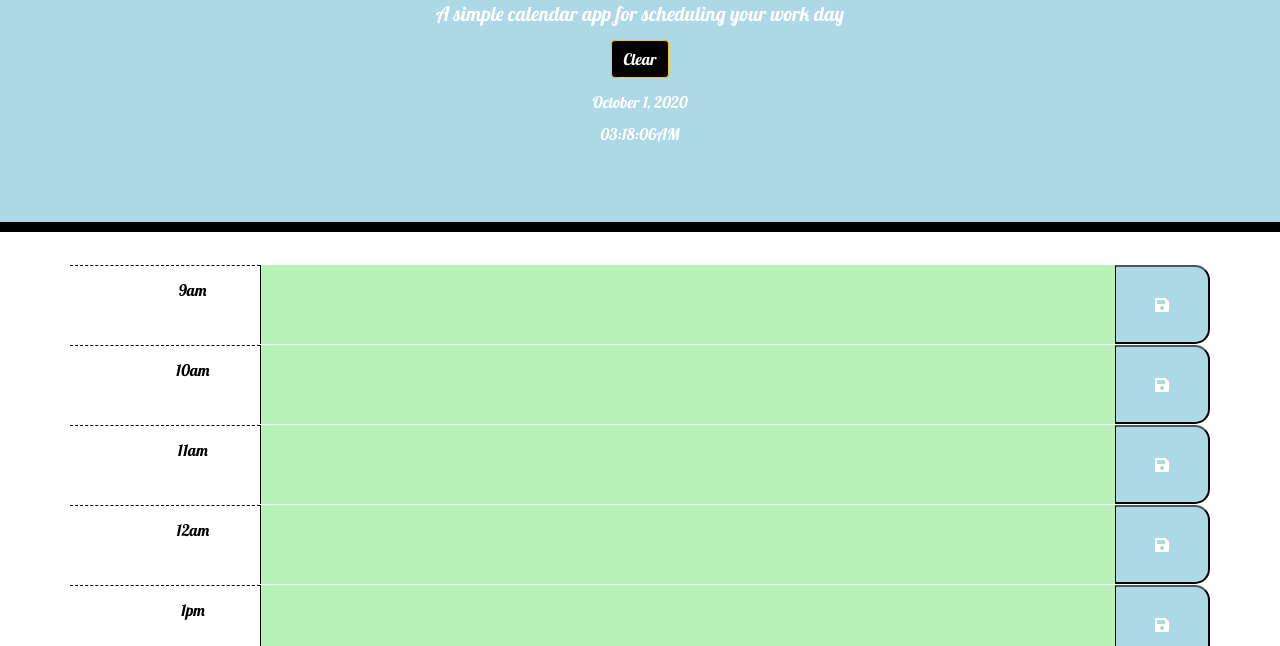
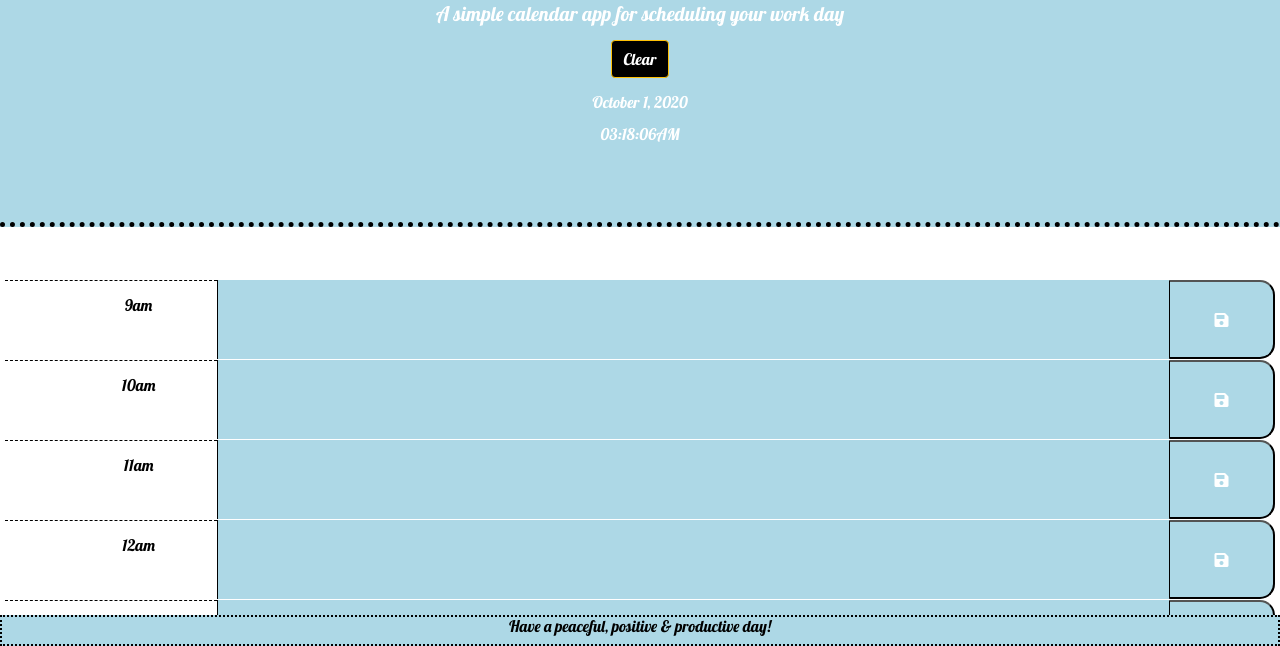
Before and after one commit to TriciaRoush/hw5-workdayscheduler, a plain HTML site: page index.html in a window 1280 px wide. Shown: the part 154-800 px from the top of the page. Drawn offline with nearby package versions, Linux system fonts and the light colour scheme.

Commit message:
Added javascript & CSS files and project README.

```diff
--- a/index.html
+++ b/index.html
@@ -22,7 +22,8 @@
     </header>
 
     <!-- Timeblocks begin here -->
-    <div class="container main">
+    <div class="card-lrg">
+        <div class="card-body">
         <!--9AM-->
         <div class='row time-block'>
             <div class="hour col-xs-2 col-sm-2 col-md-2 col-lg-2">
@@ -95,6 +96,11 @@
             <textarea class="future col-xs-9 col-sm-9 col-md-9 col-lg-9 description" data-hour='17' id="div5"></textarea>
             <button class="col-xs-1 col-sm-1 col-md-1 col-lg-1 fas fa-save btn-block saveBtn" id="btn5"></button>
         </div>
+        </div>
+    </div>
+
+    <div class="footer">
+        <h6>Have a peaceful, positive & productive day!</h6>
     </div>
 
     <script src="https://code.jquery.com/jquery-3.4.1.min.js"></script>
--- a/style.css
+++ b/style.css
@@ -15,10 +15,10 @@ body {
 
   .jumbotron {
     text-align: center;
-    background-color: transparent;
-    color: black;
+    background-color: lightblue;
+    color: #fff;
     border-radius: 0;
-    border-bottom: 5px solid black;
+    border-bottom: 5px dotted black;
   }
 
   .description{
@@ -43,85 +43,17 @@ body {
   }
 
   .past {
-    background-color: #d3d3d3;
+    background-color: darkgrey;
     color: white;
   }
 
   .present {
-    background-color: #ff6961;
+    background-color: whitesmoke;
     color: white;
   }
 
   .future {
-    background-color: #77dd77;
-    color: white;
-  }
-
-  .saveBtn {
-    border-left: 1px solid black;
-    border-top-right-radius: 15px;
-    border-bottom-right-radius: 15px;
-    background-color: #06AED5;
-    color: white;
-  }
-
-  .saveBtn i:hover {
-    font-size: 20px;
-    transition: all .3s ease-in-out;
-  }
-
-  /* Github start*/
-
-  textarea {
-    background: transparent;
-    border: none;
-    resize: none;
-    color: #000000;
-    border-left: 1px solid black;
-    padding: 10px;
-  }
-
-  .jumbotron {
-    text-align: center;
     background-color: lightblue;
-    color: #fff;
-    border-radius: 0;
-    border-bottom: 10px solid black;
-  }
-
-  .description {
-    white-space: pre-wrap;
-  }
-
-  .time-block {
-    text-align: center;
-    border-radius: 15px;
-  }
-
-  .row {
-    white-space: pre-wrap;
-    border-top: 1px solid white;
-    ;
-  }
-
-  .hour {
-    background-color: #ffffff;
-    color: #000000;
-
-  }
-
-  .past {
-    background-color: #8cbef7;
-    color: white;
-  }
-
-  .present {
-    background-color: #f0b2ae;
-    color: white;
-  }
-
-  .future {
-    background-color: #b7f3b7;
     color: white;
   }
 
@@ -142,3 +74,14 @@ body {
     font-size: 20px;
     transition: all .3s ease-in-out;
   }
+
+  .footer {
+    position: fixed;
+    left: 0;
+    bottom: 0;
+    width: 100%;
+    background-color:lightblue;
+    color: black;
+    text-align: center;
+    border: dotted black 2px;
+  }
```
Also changed, not shown: 1 other file.
